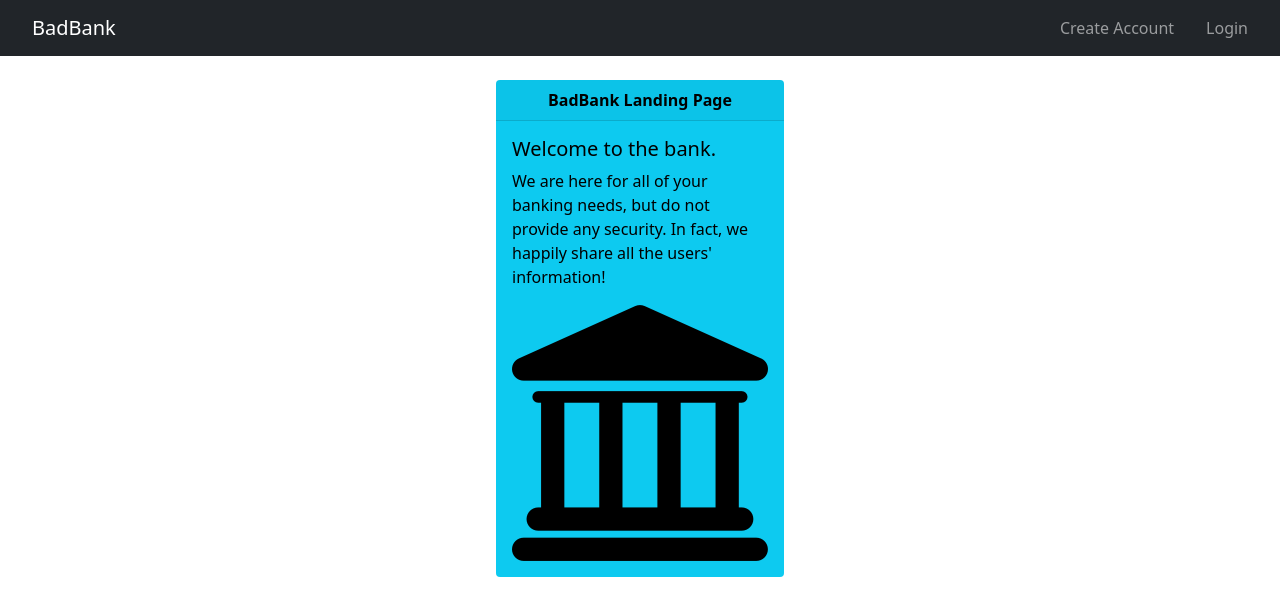
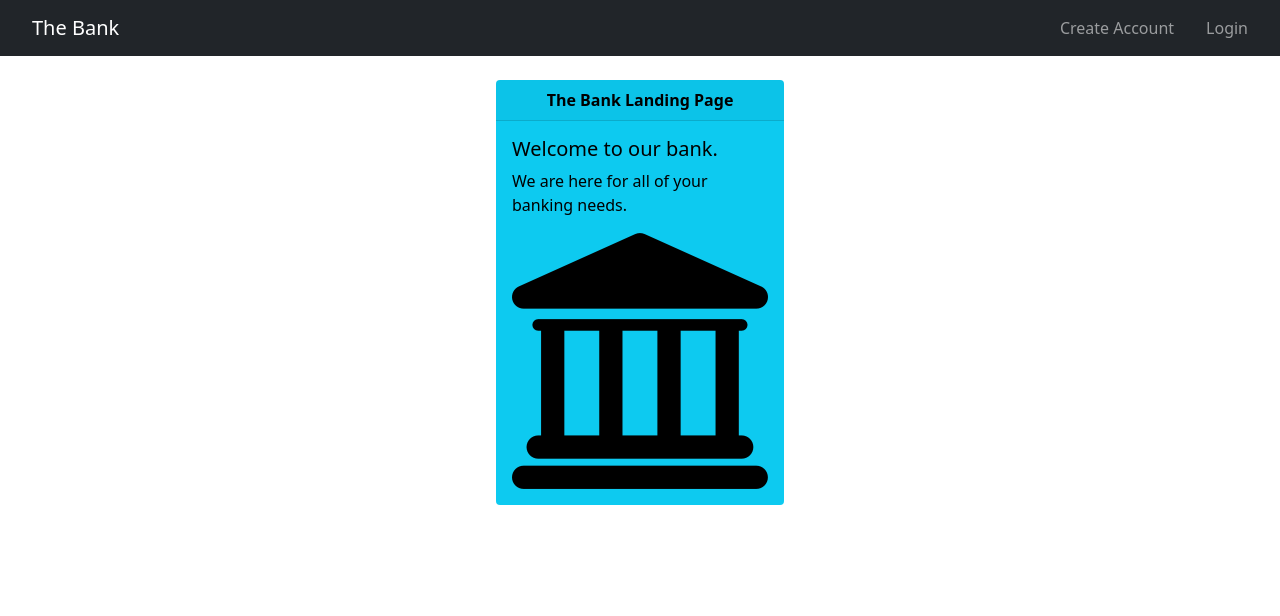
Before and after one commit to rweisberger/frontendBankingApp, a React (Create React App) app: page /login in a window 1280 px wide. Shown: the top 616 px of the page. Built offline with nearby package versions, Linux system fonts and the light colour scheme.

Commit message:
hiding logs and cleaning up appearance

```diff
--- a/src/components/createaccount.js
+++ b/src/components/createaccount.js
@@ -1,5 +1,4 @@
-import { useState, useContext } from "react";
-import UserContext from "./context";
+import { useState } from "react";
 import AlertComponent from "./alert";
 import Card from "./card";
 
@@ -11,7 +10,6 @@ function CreateAccount(){
     const [isAdmin, setIsAdmin]                     = useState(false);
     const [open, setOpen]                           = useState(false);
     const [message, setMessage]                     = useState('')
-    const ctx                                       = useContext(UserContext);
 
     function validate(field, label){
         if(!field){
@@ -47,16 +45,19 @@ function CreateAccount(){
         if(!validate(email, 'email')) return;
         if(!validate(password, 'password')) return;
 
+        const accountNumber = Math.floor(Math.random() * 1000000000000);
+
         const url = '/account/create';
         (async () => {
             const requestOptions = {
                 method: 'POST',
                 headers: { 'Content-Type': 'application/json', 'Accept': 'application/json' },
-                body: JSON.stringify({name, email, password, isAdmin})
+                body: JSON.stringify({accountNumber, name, email, password, isAdmin})
             };
+            await fetch(url, requestOptions);
 
-            var res  = await fetch(url, requestOptions);
-            var data = await res.json();
+            // var res  = await fetch(url, requestOptions);
+            // var data = await res.json();
             // console.log(data);
         })();
         setShowCreateAccount(false);
@@ -69,7 +70,7 @@ function CreateAccount(){
         setPassword('');
         setShowCreateAccount(true);
     }
-console.log(isAdmin)
+
     return(
         <div className="container">
             <Card
--- a/src/components/delete.js
+++ b/src/components/delete.js
@@ -39,7 +39,7 @@ function DeleteAccount(){
             console.log("account not deleted. Confirm =", confirm)
         }
     }
-    console.log(confirm)
+
     return(
         <div className="container">
             <Card
--- a/src/components/home.js
+++ b/src/components/home.js
@@ -9,10 +9,10 @@ function Home(){
             <Card
                 txtcolor="black"
                 bgcolor="info"
-                header="BadBank Landing Page"
-                title="Welcome to the bank."
-                text="We are here for all of your banking needs, but do not provide any security. In fact, we happily share all the users' information!"
-                body={(<img src={bank} className="img-fluid" alt="responsive image" />)}
+                header="The Bank Landing Page"
+                title="Welcome to our bank."
+                text="We are here for all of your banking needs."
+                body={(<img src={bank} className="img-fluid" alt="The Bank icon" />)}
             />
         </div>
     );
--- a/src/components/navbar.js
+++ b/src/components/navbar.js
@@ -15,7 +15,7 @@ function NavBar(){
         <div>
             {ctx.activeUser ? (
                 <nav className="navbar navbar-expand-lg navbar-dark bg-dark">
-                <a className="navbar-brand px-3" href="#/" data-toggle="tooltip" data-placement="bottom" title="Visit our homepage">BadBank Welcomes {ctx.activeUser}!</a>
+                <a className="navbar-brand px-3" href="#/" data-toggle="tooltip" data-placement="bottom" title="Visit our homepage">The Bank Welcomes {ctx.activeUser}!</a>
                 <button className="navbar-toggler" type="button" data-toggle="collapse" data-target="#navbarNavAltMarkup" aria-controls="navbarNavAltMarkup" aria-expanded="false" aria-label="Toggle navigation">
                     <span className="navbar-toggler-icon"></span>
                 </button>
@@ -35,7 +35,7 @@ function NavBar(){
                 </nav>
             ):(
                 <nav className="navbar navbar-expand-lg navbar-dark bg-dark">
-                <a className="navbar-brand px-3" href="#/" data-toggle="tooltip" data-placement="bottom" title="Visit our homepage">BadBank</a>
+                <a className="navbar-brand px-3" href="#/" data-toggle="tooltip" data-placement="bottom" title="Visit our homepage">The Bank</a>
                 <button className="navbar-toggler" type="button" data-toggle="collapse" data-target="#navbarNavAltMarkup" aria-controls="navbarNavAltMarkup" aria-expanded="false" aria-label="Toggle navigation">
                     <span className="navbar-toggler-icon"></span>
                 </button>
--- a/src/components/transactions.js
+++ b/src/components/transactions.js
@@ -29,8 +29,8 @@ function Transactions() {
             {userActivityLog ? (
                 <>
                     <h1 className="display-5">Account Activity
-                        <small className="display-5 text-muted float-end">{`Available Balance: $${balance}`}</small>
                     </h1>
+                    <h5 className="display text-muted">{`Available Balance: $${balance}`}</h5>
                     <table className="table">
                         <thead>
                         <tr>
```
